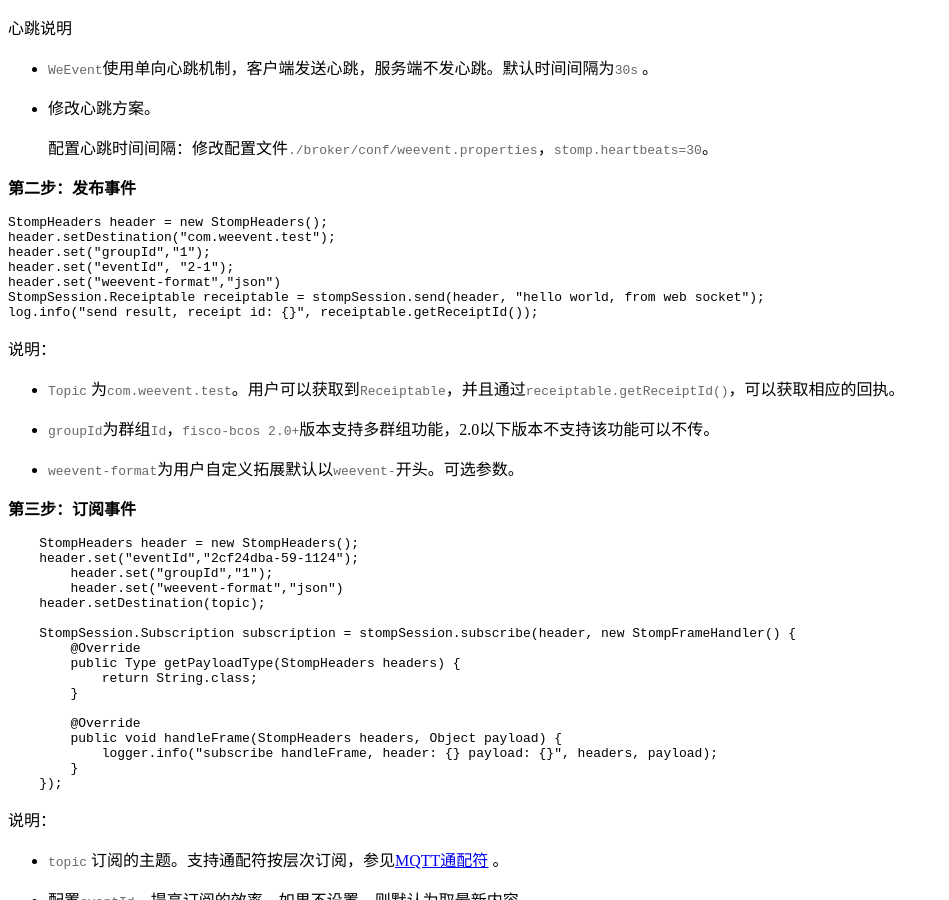
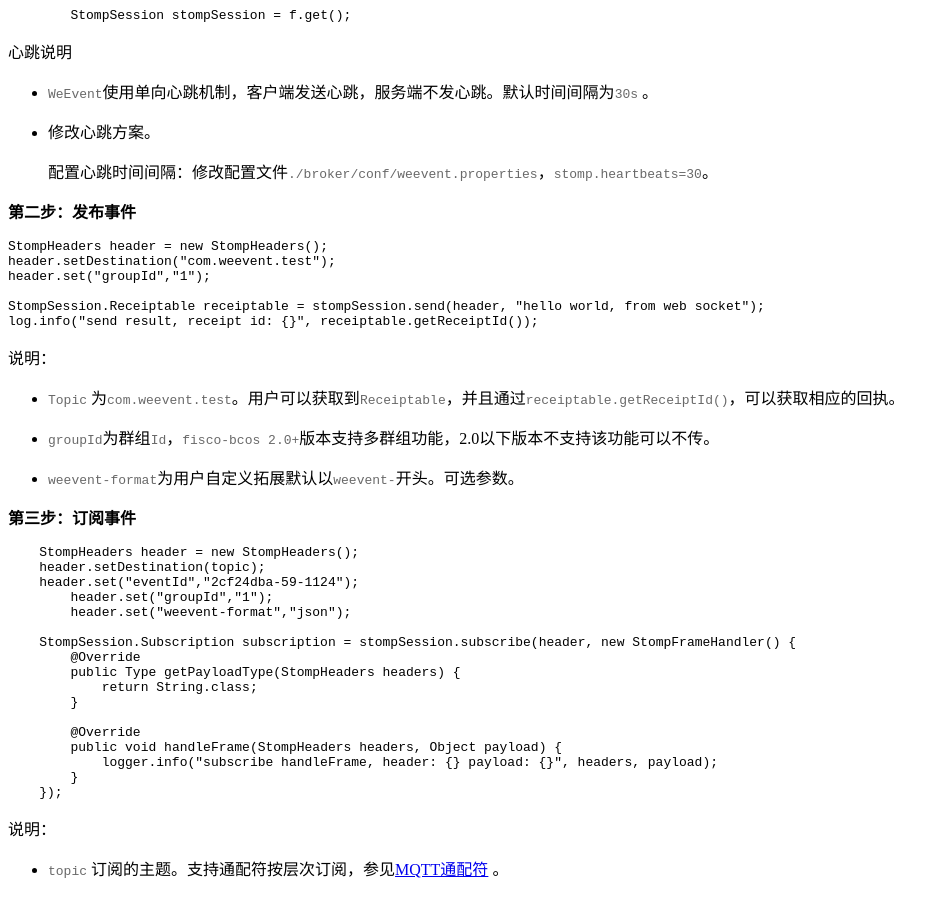
Before and after one commit to WeBankBlockchain/WeEvent-docs, a Sphinx documentation site: the page built from docs/protocal/stomp.md, in a window 1280 px wide and 900 px high, scrolled down 1564 px. Shown: the whole window, without its empty margins (0-949 px from the left). Built offline with Sphinx 7.4.7 and the Read the Docs theme 2.0.0, drawn with Linux system fonts in a browser that asks for light colours.

````diff
--- a/docs/index.rst
+++ b/docs/index.rst
@@ -42,5 +42,6 @@ WeEvent提供事件发布订阅功能，同时包含一个事件治理Web管理
    /install/index
    /protocal/index
    /scarino/index
+   /advanced/index
    /history/changelog.md
    /faq/index
--- a/docs/protocal/stomp.md
+++ b/docs/protocal/stomp.md
@@ -55,8 +55,7 @@ implementation("org.springframework.boot:spring-boot-starter-websocket")
 StompHeaders header = new StompHeaders();
 header.setDestination("com.weevent.test");
 header.set("groupId","1");
-header.set("eventId", "2-1");
-header.set("weevent-format","json")
+
 StompSession.Receiptable receiptable = stompSession.send(header, "hello world, from web socket");
 log.info("send result, receipt id: {}", receiptable.getReceiptId());
 ```
@@ -70,10 +69,10 @@ log.info("send result, receipt id: {}", receiptable.getReceiptId());
 
 ```java
     StompHeaders header = new StompHeaders();
+    header.setDestination(topic);
     header.set("eventId","2cf24dba-59-1124");
 	header.set("groupId","1");
-	header.set("weevent-format","json")
-    header.setDestination(topic);
+	header.set("weevent-format","json");
 
     StompSession.Subscription subscription = stompSession.subscribe(header, new StompFrameHandler() {
         @Override
````
Also changed, not shown: docs/advanced/index.rst (added, +8 -0 lines), docs/install/property.md (+9 -18 lines), docs/advanced/doc.md (added).
